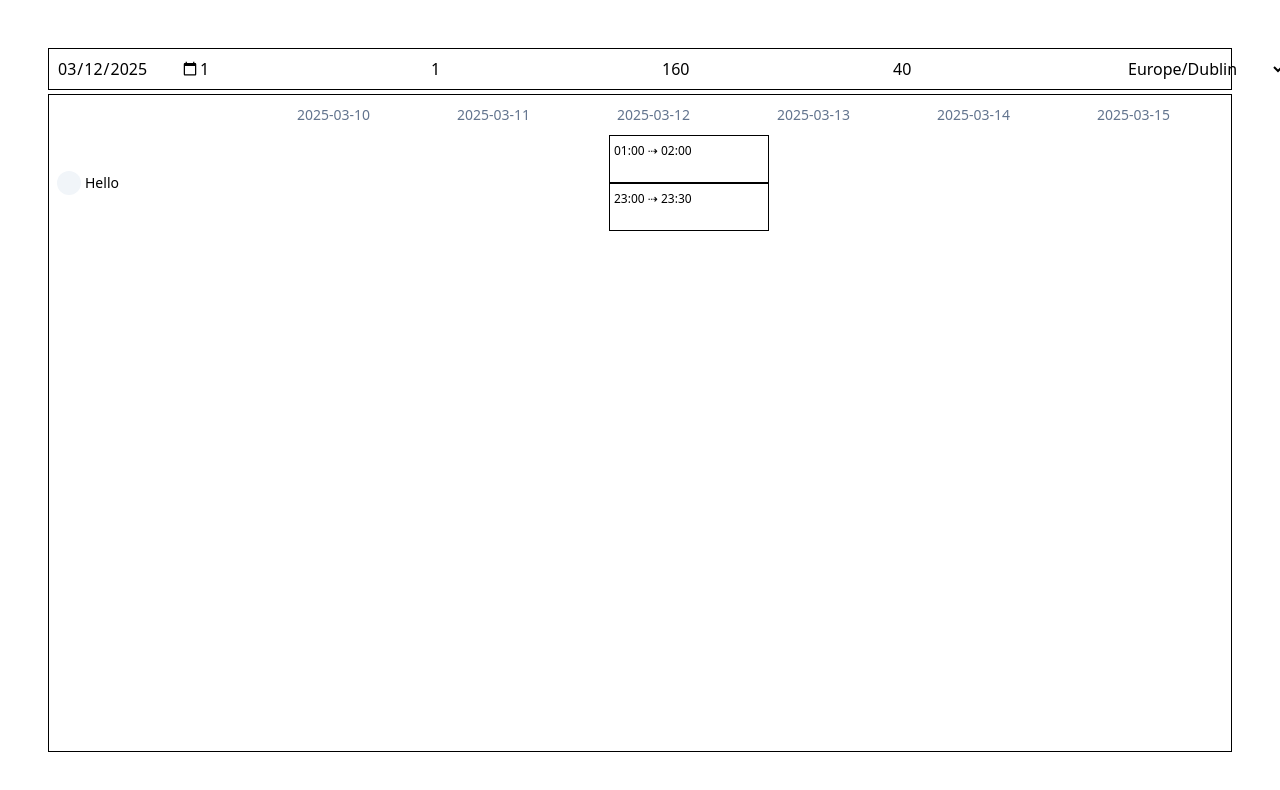
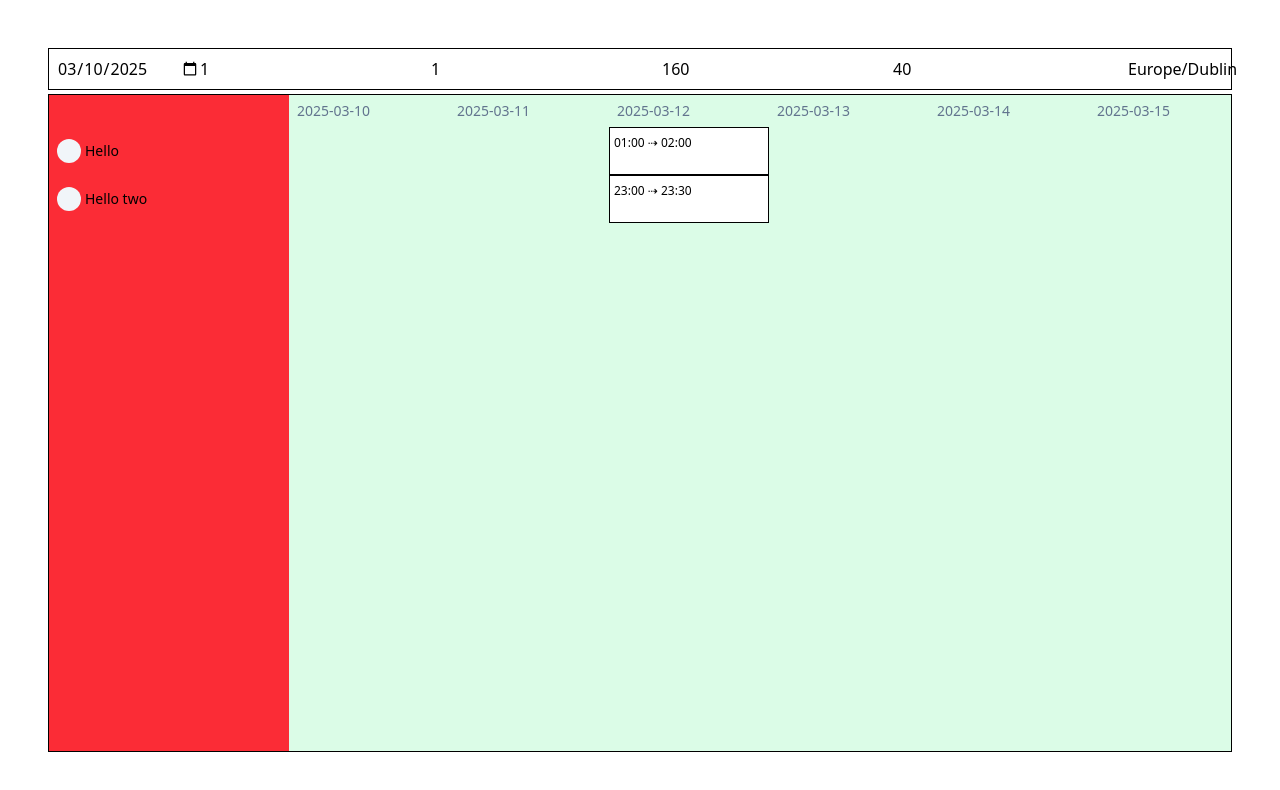
Before and after one commit to niallbarrett/cullendar, a Vue app: page / in a window 1280 px wide. Shown: the top 790 px of the page. Built offline with nearby package versions, Linux system fonts and the light colour scheme; the HTML template or start-up script is replaced by a standard one.

Commit message:
Tidying up the virtualiser

```diff
--- a/src/App.vue
+++ b/src/App.vue
@@ -24,7 +24,7 @@
         </div>
       </template>
       <template #resource="{ resource }">
-        <div class="h-full px-2 flex items-center gap-1">
+        <div class="h-full px-2 flex items-center gap-1" @click="onTest">
           <span class="size-6 rounded-full bg-slate-100"/>
           <span class="truncate">{{ resource.label }}</span>
         </div>
@@ -51,9 +51,9 @@ import useDemo from './Demo'
 import Cullendar from '@/components/Cullendar'
 import Event from './components/Event'
 
-const ZONES = ['Europe/Dublin', 'Asia/Shanghai', 'America/New_York']
+const ZONES = ['Europe/Dublin', 'Asia/Shanghai', 'America/New_York', 'Antarctica/McMurdo', 'Asia/Kamchatka', 'Pacific/Pago_Pago', 'Asia/Kolkata']
 
-const date = ref('2025-03-12')
+const date = ref('2025-03-10')
 const nWeeks = ref(1)
 const firstDayOfWeek = ref(1)
 const timezone = ref(ZONES[0])
@@ -61,28 +61,29 @@ const timezone = ref(ZONES[0])
 const colWidth = ref(160)
 const headHeight = ref(40)
 
-const resources = ref([{ id: '0', label: 'Hello' }])
+const resources = ref([{ id: '0', label: 'Hello' }, { id: '1', label: 'Hello two' }])
 const events = ref([
   { id: '0', resourceId: '0', start: '2025-03-12T01:00:00.000Z', end: '2025-03-12T02:00:00.000Z' },
-  { id: '1', resourceId: '0', start: '2025-03-12T23:00:00.000Z', end: '2025-03-12T23:30:00.000Z' }
+  { id: '1', resourceId: '1', start: '2025-03-12T23:00:00.000Z', end: '2025-03-12T23:30:00.000Z' }
 ])
 
 const options = reactive({
   resources,
   events,
   view: {
-    date,
+    // date,
     timezone,
     nWeeks,
     firstDayOfWeek
   },
   layout: {
     colWidth,
-    headHeight
+    headHeight,
+    resourcesClass: 'bg-red-500',
+    timelineClass: 'bg-green-100'
   },
   callbacks: { onView: (e) => console.log('VIEW CHANGED', e) }
 })
-
 
 const { api: cullendar } = useDemo()
 cullendar.value = create(options)
@@ -95,4 +96,7 @@ function onHead(date) {
     end: date + 'T23:30:00.000Z'
   })
 }
+function onTest() {
+  resources.value.push({ id: resources.value.length, label: 'yo' })
+}
 </script>
--- a/src/components/Cullendar/Resources.vue
+++ b/src/components/Cullendar/Resources.vue
@@ -1,52 +1,26 @@
 <template>
-  <div ref="el" class="cullendar-resources">
-    <div class="cullendar-resources-wrapper" :style="wrapperStyle">
-      <div
-        v-for="row in virtualRows"
-        :key="row.index"
-        class="cullendar-resources-virtual-row"
-        :style="toStyle(row)">
-        <slot v-bind="{ resource: rows[row.index] }"/>
-      </div>
+  <RowVirtualiser
+    v-slot="{ row, data }"
+    :layout="layout"
+    :class="['cullendar-resources', layout.resourcesClass]">
+    <div class="cullendar-resources-virtual-row" :style="toStyle(row)">
+      <slot v-bind="{ resource: data }"/>
     </div>
-  </div>
+  </RowVirtualiser>
 </template>
 
 <script setup>
-// Libraries
-import { ref, computed, watch } from 'vue'
-import { useVirtualizer } from '@tanstack/vue-virtual'
 // Utils
 import toPx from '@/components/Cullendar/utils/ToPx'
+// Components
+import RowVirtualiser from './components/RowVirtualiser'
 
-const props = defineProps({
-  rows: {
-    type: Array,
-    default: () => []
-  },
+defineProps({
   layout: {
     type: Object,
     required: true
   }
 })
-
-const el = ref(null)
-
-const options = computed(() => ({
-  count: props.rows.length,
-  getScrollElement: () => el.value,
-  estimateSize: i => props.rows[i].size,
-  overscan: 0,
-  paddingStart: props.layout.headHeight
-}))
-
-const rowVirtualizer = useVirtualizer(options)
-
-const virtualRows = computed(() => rowVirtualizer.value.getVirtualItems())
-const totalSize = computed(() => rowVirtualizer.value.getTotalSize())
-const wrapperStyle = computed(() => ({ height: toPx(totalSize.value) }))
-
-watch(() => props.rows, () => rowVirtualizer.value.measure())
 
 function toStyle(row) {
   return {
@@ -61,10 +35,6 @@ function toStyle(row) {
     width: 240px;
     overflow: scroll auto;
   }
-  .cullendar-resources-wrapper {
-    width: 100%;
-    position: relative;
-  }
   .cullendar-resources-virtual-row {
     width: 100%;
     position: absolute;
--- a/src/components/Cullendar/Timeline.vue
+++ b/src/components/Cullendar/Timeline.vue
@@ -1,8 +1,9 @@
 <template>
-  <div ref="el" class="cullendar-timeline">
-    <div
-      class="cullendar-timeline-wrapper"
-      :style="wrapperStyle">
+  <RowVirtualiser
+    :layout="layout"
+    :wrapper-style="wrapperStyle"
+    :class="['cullendar-timeline', layout.timelineClass]">
+    <template #wrapper>
       <div class="cullendar-timeline-head">
         <div
           v-for="col in virtualColumns"
@@ -12,17 +13,17 @@
           <slot name="head" v-bind="{ date: columns[col.index] }"/>
         </div>
       </div>
-      <template v-for="row in virtualRows" :key="row.index">
+    </template>
+    <template #default="{ row, data }">
       <div
         v-for="col in virtualColumns"
         :key="col.index"
         class="cullendar-timeline-virtual-col"
         :style="toColStyle(row, col)">
-          <slot v-bind="{ resource: rows[row.index], date: columns[col.index] }"/>
+        <slot v-bind="{ resource: data, date: columns[col.index] }"/>
       </div>
     </template>
-    </div>
-  </div>
+  </RowVirtualiser>
 </template>
 
 <script setup>
@@ -31,12 +32,10 @@ import { ref, computed, watch, onMounted } from 'vue'
 import { useVirtualizer } from '@tanstack/vue-virtual'
 // Utils
 import toPx from '@/components/Cullendar/utils/ToPx'
+// Components
+import RowVirtualiser from './components/RowVirtualiser'
 
 const props = defineProps({
-  rows: {
-    type: Array,
-    default: () => []
-  },
   columns: {
     type: Array,
     default: () => []
@@ -48,55 +47,43 @@ const props = defineProps({
 })
 
 const el = ref()
-const colSize = ref(props.layout.colWidth)
+const daySize = ref(props.layout.daySize)
 
-const rowOptions = computed(() => ({ // todo move to api layer
-  count: props.rows.length,
-  getScrollElement: () => el.value,
-  estimateSize: (i) => props.rows[i].size,
-  overscan: 0,
-  paddingStart: props.layout.headHeight
-}))
-const colOptions = computed(() => ({
+const options = computed(() => ({
   horizontal: true,
   count: props.columns.length,
   getScrollElement: () => el.value,
-  estimateSize: () => colSize.value,
+  estimateSize: () => daySize.value,
   overscan: 0
 }))
 
-const rowVirtualizer = useVirtualizer(rowOptions)
-const columnVirtualizer = useVirtualizer(colOptions)
+const virtualizer = useVirtualizer(options)
 
-const virtualRows = computed(() => rowVirtualizer.value.getVirtualItems())
-const totalSizeRows = computed(() => rowVirtualizer.value.getTotalSize())
-const virtualColumns = computed(() => columnVirtualizer.value.getVirtualItems())
-const totalSizeColumns = computed(() => columnVirtualizer.value.getTotalSize())
-const wrapperStyle = computed(() => ({
-  height: toPx(totalSizeRows.value),
-  width: toPx(totalSizeColumns.value)
-}))
+const virtualColumns = computed(() => virtualizer.value.getVirtualItems())
+const totalSizeColumns = computed(() => virtualizer.value.getTotalSize())
+const wrapperStyle = computed(() => ({ width: toPx(totalSizeColumns.value) }))
 
-watch(() => props.layout.colWidth, () => setColSize())
-watch(() => props.rows, () => rowVirtualizer.value.measure())
+watch(() => props.layout.daySize, () => setDaySize())
 
-onMounted(() => setColSize())
+onMounted(() => {
+  el.value = document.querySelector('.cullendar-timeline')
+  setDaySize()
+})
 
-function setColSize() {
-  colSize.value = Math.max(props.layout.colWidth, Math.round(el.value?.clientWidth / props.columns.length))
-  columnVirtualizer.value.measure()
+function setDaySize() {
+  daySize.value = Math.max(props.layout.daySize, Math.floor(el.value.clientWidth / props.columns.length))
+  virtualizer.value.measure()
 }
 function toHeadStyle(col) {
   return {
-    height: toPx(props.layout.headHeight),
-    width: toPx(colSize.value),
-    transform: `translateX(${toPx(col.start)}) translateY(0)`,
-    background: '#fff'
+    height: toPx(props.layout.dayHeadSize),
+    width: toPx(daySize.value),
+    transform: `translateX(${toPx(col.start)}) translateY(0)`
   }
 }
 function toColStyle(row, col) {
   return {
-    width: toPx(colSize.value),
+    width: toPx(daySize.value),
     height: toPx(row.size),
     transform: `translateX(${toPx(col.start)}) translateY(${toPx(row.start)})`
   }
@@ -108,17 +95,14 @@ function toColStyle(row, col) {
     flex: 1;
     overflow: scroll;
   }
-  .cullendar-timeline-wrapper {
-    position: relative;
+  .cullendar-timeline-virtual-col {
+    position: absolute;
+    top: 0;
+    left: 0;
   }
   .cullendar-timeline-head {
     position: sticky;
     top: 0;
     z-index: 1;
   }
-  .cullendar-timeline-virtual-col {
-    position: absolute;
-    top: 0;
-    left: 0;
-  }
 </style>
--- a/src/components/Cullendar/api/Defaults.js
+++ b/src/components/Cullendar/api/Defaults.js
@@ -2,8 +2,8 @@ export default {
   timezone: Intl.DateTimeFormat().resolvedOptions().timeZone,
   nWeeks: 1,
   firstDayOfWeek: 1,
-  colWidth: 160,
-  rowHeight: 48,
-  headHeight: 32,
-  groupHeight: 24
+  daySize: 160,
+  dayHeadSize: 32,
+  eventSize: 48,
+  resourceGroupSize: 24
 }
--- a/src/components/Cullendar/api/Layout.js
+++ b/src/components/Cullendar/api/Layout.js
@@ -2,8 +2,11 @@ import DEFAULTS from './Defaults'
 
 export default function build(options) {
   return {
-    colWidth: options.colWidth ?? DEFAULTS.colWidth,
-    headHeight: options.headHeight ?? DEFAULTS.headHeight,
-    groupHeight: options.groupHeight ?? DEFAULTS.groupHeight
+    daySize: options.daySize ?? DEFAULTS.daySize,
+    dayHeadSize: options.dayHeadSize ?? DEFAULTS.dayHeadSize,
+    eventSize: options.eventSize ?? DEFAULTS.eventSize,
+    resourceGroupSize: options.resourceGroupSize ?? DEFAULTS.resourceGroupSize,
+    resourcesClass: options.resourcesClass,
+    timelineClass: options.timelineClass
   }
 }
--- a/src/components/Cullendar/api/Resources.js
+++ b/src/components/Cullendar/api/Resources.js
@@ -7,10 +7,11 @@ export default function build(resources, eventMap) {
 
 function toResource(val, events = new Set()) {
   const isGroup = !!val.resources
+  const maxEvents = Math.max(...Array.from(events.values()).map(v => v.size), 1)
 
   return {
     ...val,
     isGroup,
-    size: isGroup ? 24 : Math.max(...Array.from(events.values()).map(v => v.size)) * 48
+    maxEvents
   }
 }
--- a/src/components/Cullendar/Day.vue
+++ b/src/components/Cullendar/components/Day.vue
@@ -20,5 +20,5 @@ const props = defineProps({
   }
 })
 
-const events = computed(() => props.events.get(props.resource.id).get(props.date))
+const events = computed(() => props.events.get(props.resource.id)?.get?.(props.date) || new Set())
 </script>
--- /dev/null
+++ b/src/components/Cullendar/components/RowVirtualiser.vue
@@ -0,0 +1,67 @@
+<template>
+  <div ref="el">
+    <div class="cullendar-row-virtualiser-wrapper" :style="wrapperStyle">
+      <slot name="wrapper"/>
+      <slot
+        v-for="row in virtualRows"
+        :key="row.index"
+        v-bind="{ row, data: rows[row.index] }"/>
+    </div>
+  </div>
+</template>
+
+<script setup>
+// Libraries
+import { ref, computed, watch } from 'vue'
+import { useVirtualizer } from '@tanstack/vue-virtual'
+// Utils
+import toPx from '@/components/Cullendar/utils/ToPx'
+
+const props = defineProps({
+  rows: {
+    type: Array,
+    default: () => []
+  },
+  layout: {
+    type: Object,
+    required: true
+  },
+  wrapperStyle: {
+    type: Object,
+    default: undefined
+  }
+})
+
+const el = ref(null)
+
+const options = computed(() => ({
+  count: props.rows.length,
+  getScrollElement: () => el.value,
+  estimateSize,
+  overscan: 0,
+  paddingStart: props.layout.dayHeadSize
+}))
+
+const virtualizer = useVirtualizer(options)
+
+const virtualRows = computed(() => virtualizer.value.getVirtualItems())
+const totalSize = computed(() => virtualizer.value.getTotalSize())
+const wrapperStyle = computed(() => ({ height: toPx(totalSize.value), ...props.wrapperStyle }))
+
+watch(() => props.rows, () => virtualizer.value.measure())
+
+function estimateSize(index) {
+  const resource = props.rows[index]
+
+  if (resource.isGroup)
+    return props.layout.resourceGroupSize
+
+  return resource.maxEvents * props.layout.eventSize
+}
+</script>
+
+<style scoped>
+  .cullendar-row-virtualiser-wrapper {
+    position: relative;
+  }
+</style>
--- a/src/components/Cullendar/index.vue
+++ b/src/components/Cullendar/index.vue
@@ -9,18 +9,15 @@
       <slot v-if="resource.isGroup" name="resourceGroup" v-bind="{ resource }"/>
       <slot v-else name="resource" v-bind="{ resource }"/>
     </Resources>
-
     <Timeline
       ref="timelineRef"
       :rows="resources"
       :columns="view.dates"
       :layout="layout"
       @scroll.passive="syncScroll('timeline', $event)">
-
       <template #head="{ date }">
         <slot name="dayHead" v-bind="{ date }"/>
       </template>
-
       <template #default="{ resource, date }">
         <Day
           v-if="!resource.isGroup"
@@ -37,7 +34,6 @@
           </slot>
         </Day>
       </template>
-
     </Timeline>
     <slot/>
   </div>
@@ -49,7 +45,7 @@ import { ref, toRefs } from 'vue'
 // Components
 import Timeline from './Timeline'
 import Resources from './Resources'
-import Day from './Day'
+import Day from './components/Day'
 
 const props = defineProps({
   cullendar: {
```
Lines whose indentation alone changed are shown as unchanged.
